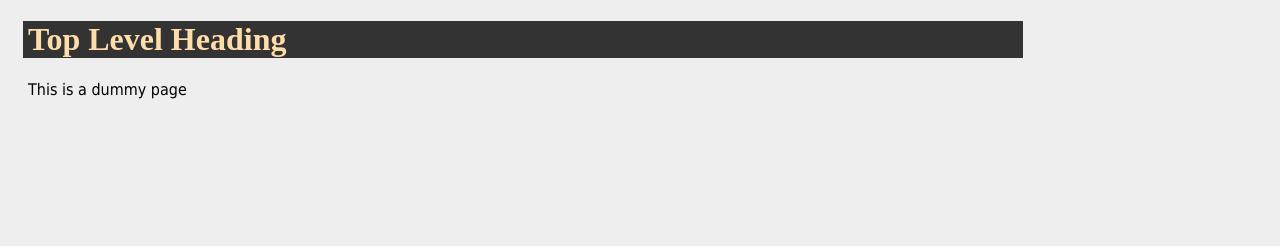
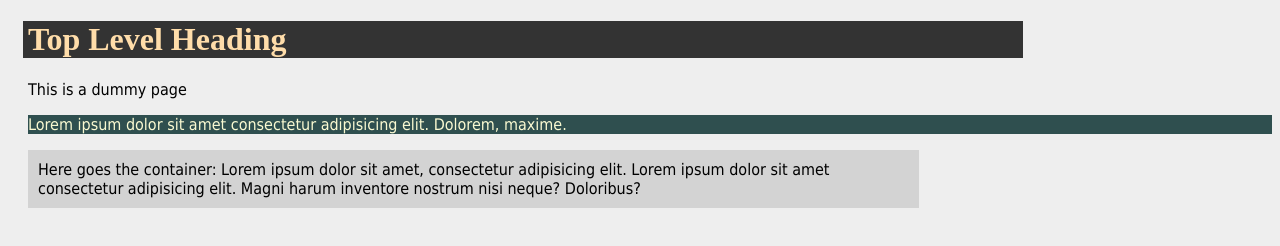
Before and after one commit to beamishboy/play, a plain HTML site: page index.html in a window 1280 px wide. Drawn offline with Linux system fonts and the light colour scheme.

Commit message:
Made some updates

```diff
--- a/index.html
+++ b/index.html
@@ -7,5 +7,13 @@
 <body>
 	<h1>Top Level Heading</h1>
 	This is a dummy page
+	<div class="shaded">
+		<p>Lorem ipsum dolor sit amet consectetur adipisicing elit. Dolorem, maxime.</p>
+	</div>
+
+	<div class="container">
+		Here goes the container: Lorem ipsum dolor sit amet, consectetur adipisicing elit. Lorem ipsum dolor sit amet consectetur adipisicing elit. Magni harum inventore nostrum nisi neque? Doloribus?
+
+	</div>
 </body>
 </html>
--- a/style.css
+++ b/style.css
@@ -14,3 +14,22 @@ h1 {
 	padding-left:5px;
 	margin-left:-5px;
 }
+
+.container {
+	width:70%;
+	margin:auto;
+	float:left;
+	padding: 10px;
+	background-color: lightgray;
+}
+
+.shaded h1 {
+	background:darkslateblue;
+	color:lightcoral;
+	font:gotham 14px;
+}
+.shaded p {
+	background:darkslategrey;
+	color:lightgoldenrodyellow;
+	font:gotham 14px;
+}
```
